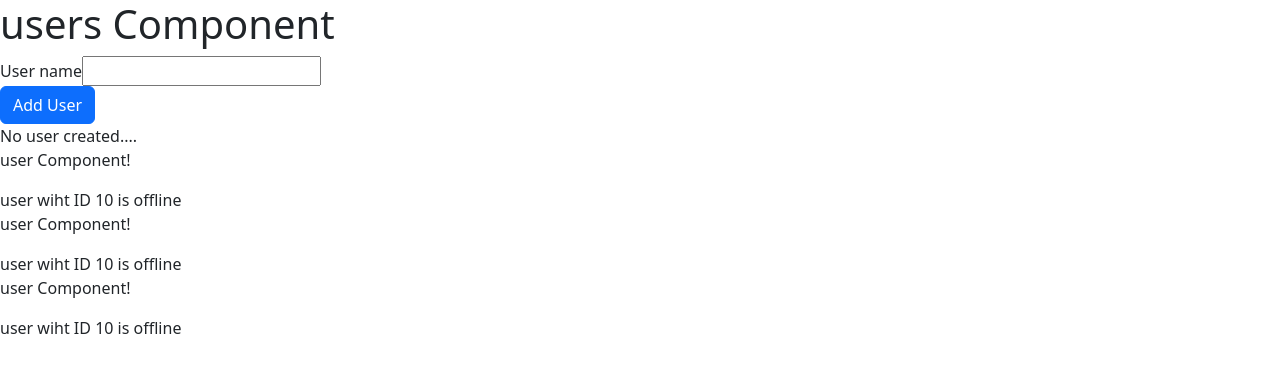
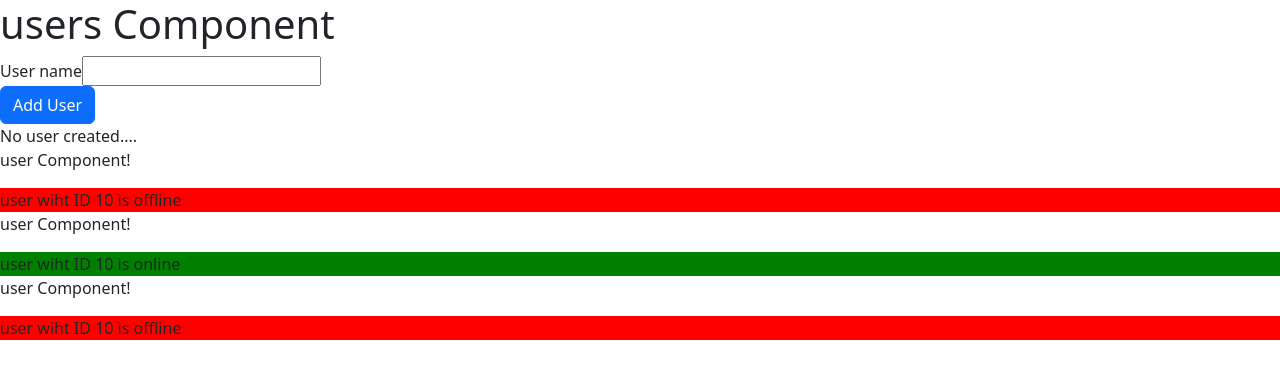
Before and after one commit to gittudemo/Angular-concepts, an Angular app: page / in a window 1280 px wide. Shown: the top 378 px of the page. Built offline with nearby package versions, Linux system fonts and the light colour scheme.

Commit message:
using ngStyle for change color based on status

```diff
--- a/src/app/user/user.component.html
+++ b/src/app/user/user.component.html
@@ -1,3 +1,3 @@
 <p>user Component!</p>
 <!-- <div>user wiht ID {{userId}} is {{status }}</div> -->
- <div>user wiht ID {{userId}} is {{getuserStatus() }}</div>
+ <div [ngStyle]="{'background-color' : getColor()}">user wiht ID {{userId}} is {{getuserStatus() }}</div>
--- a/src/app/user/user.component.ts
+++ b/src/app/user/user.component.ts
@@ -7,10 +7,22 @@ import { Component } from '@angular/core';
 })
 export class UserComponent {
   userId : number = 10;
-  status : string = 'offline';
+  status : string | undefined;
+
+  constructor() {
+    this.status = Math.random() > 0.5 ? 'online' : 'offline';
+  }
 
   getuserStatus() {
     return this.status;
   }
 
+  getColor() {
+    if(this.status === 'online') {
+return 'green';
+    }
+    return 'red';
+
+  }
+
 }
```
